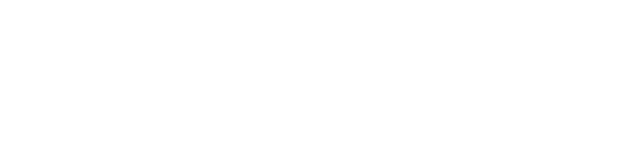
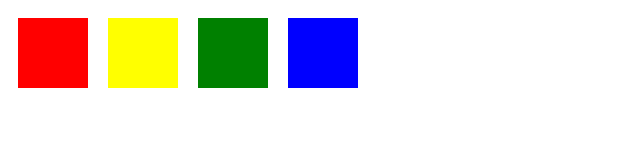
Before and after one commit to wakininja/Kalvium_assesment, a plain HTML site: page index.html in a window 1280 px wide. Shown: the whole page, without its empty margins (0-640 px from the left). Drawn offline with Linux system fonts and the light colour scheme.

Commit message:
Style is completed

```diff
--- a/index.html
+++ b/index.html
@@ -6,10 +6,12 @@
 </head>
 <body>
     <div class="container">
-        <div class="redbox"></div>
-        <div class="bluebox"></div>
-        <div class="greenbox"></div>
-        <div class="yellowbox"></div>
+        <div class="element" style="background: red;"></div>
+        <div class="element" style="background: yellow;"></div>
+        <div class="element" style="background: green;"></div>
+        <div class="element" style="background: blue;"></div>
+
     </div>
+    <script></script>
 </body>
 </html>
--- a/style.css
+++ b/style.css
@@ -0,0 +1,13 @@
+.container{
+    margin: 0;
+    padding: 0;
+    display: flex;
+    margin-right:1px;
+    justify-content: flex-start;
+}
+
+.container .element{
+    margin: 10px;
+    height: 70px;
+    width: 70px;
+}
```
